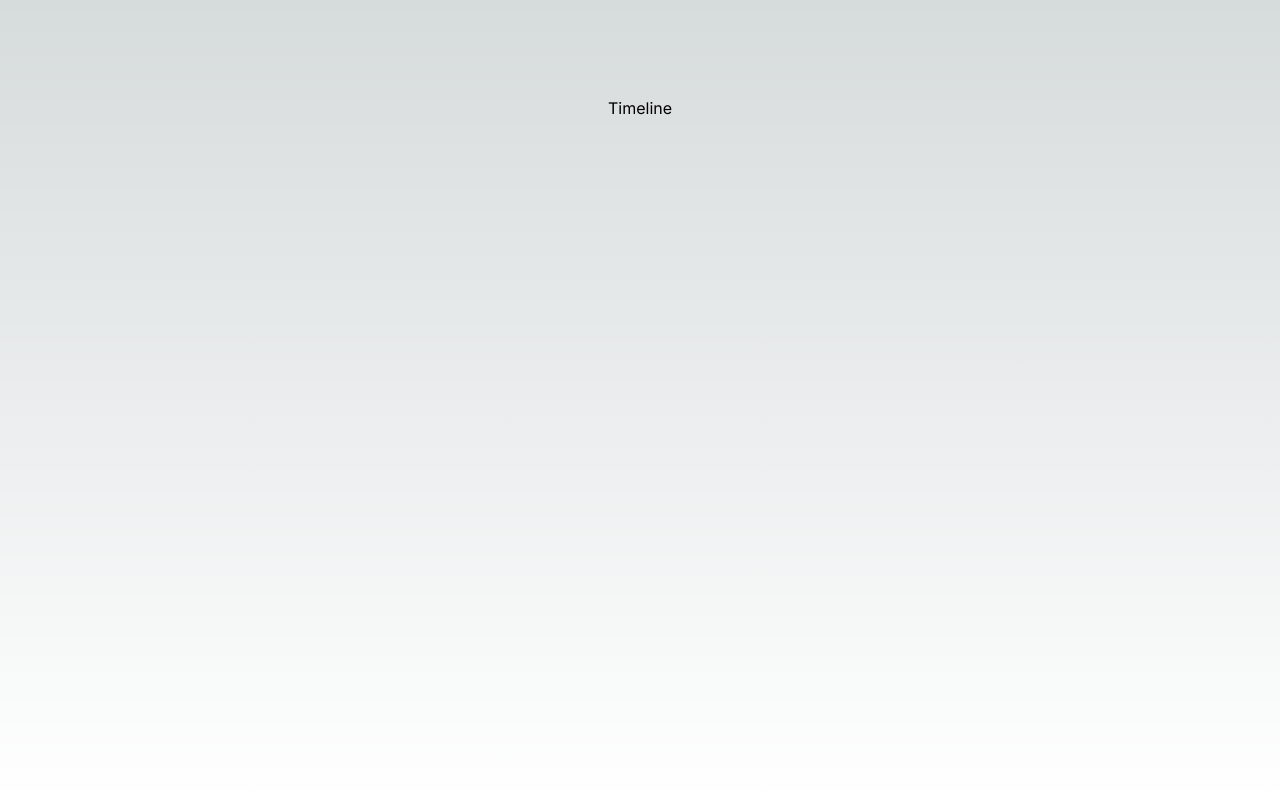
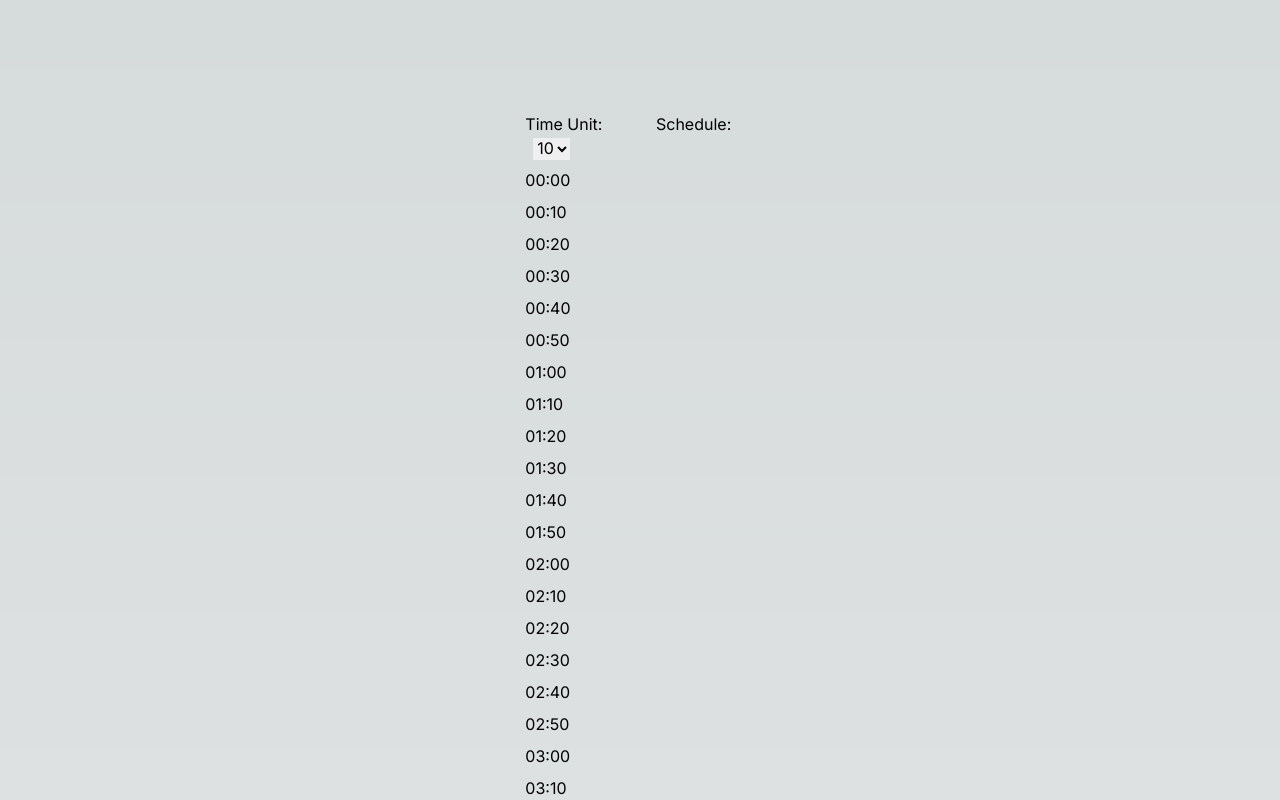
Before and after one commit to yoshikouki/timeline-component, a Next.js app: page / in a window 1280 px wide. Shown: the top 800 px of the page. Built offline with nearby package versions, Linux system fonts and the light colour scheme.

Commit message:
Create temporary timeline component

```diff
--- a/src/app/Timeline.tsx
+++ b/src/app/Timeline.tsx
@@ -1,7 +1,84 @@
+"use client";
+
+import React, { useState } from "react";
+
+interface Datetime {
+  hour: number;
+  minute: number;
+}
+
+interface EventTime {
+  start: Datetime;
+  end: Datetime;
+}
+
+const formatTime = (datetime: Datetime) => {
+  const formattedHour =
+    datetime.hour < 10 ? `0${datetime.hour}` : `${datetime.hour}`;
+  const formattedMinute =
+    datetime.minute < 10 ? `0${datetime.minute}` : `${datetime.minute}`;
+  return `${formattedHour}:${formattedMinute}`;
+};
+
 export default function Timeline() {
+  const [time, setTime] = useState<Partial<EventTime>>({
+    start: undefined,
+    end: undefined,
+  });
+  const [timeUnit, setTimeUnit] = useState<number>(10);
+  const [schedule, setSchedule] = useState<EventTime[]>([]);
+
+  const handleTimeClick = (hour: number, minute: number) => {
+    const datetime: Datetime = { hour, minute };
+
+    if (!time.start) {
+      setTime({ ...time, start: datetime });
+    } else if (!time.end) {
+      setTime({ ...time, end: datetime });
+      setSchedule([...schedule, { start: time.start, end: datetime }]);
+      setTime({ start: undefined, end: undefined });
+    }
+  };
+
   return (
-  <>
-    Timeline
-  </>
-  )
+    <div className="flex">
+      <div className="flex-1 p-4">
+        <label htmlFor="time-unit">Time Unit:</label>
+        <select
+          id="time-unit"
+          value={timeUnit}
+          onChange={(e) => setTimeUnit(Number(e.target.value))}
+          className="ml-2"
+        >
+          <option value={1}>1</option>
+          <option value={5}>5</option>
+          <option value={10}>10</option>
+          <option value={15}>15</option>
+        </select>
+        <div>
+          {Array.from({ length: (24 * 60) / timeUnit }, (_, i) => {
+            const hour = Math.floor((i * timeUnit) / 60);
+            const minute = (i * timeUnit) % 60;
+            return (
+              <div
+                key={i}
+                onClick={() => handleTimeClick(hour, minute)}
+                className="my-2 cursor-pointer"
+              >
+                {formatTime({ hour, minute })}
+              </div>
+            );
+          })}
+        </div>
+      </div>
+      <div className="flex-1 p-4">
+        <h2 className="mb-4">Schedule:</h2>
+        {schedule.map((item, i) => (
+          <div key={i}>
+            {`Schedule ${i + 1}: Start at ${formatTime(item.start)}, End at ${formatTime(item.end)}`}
+          </div>
+        ))}
+      </div>
+    </div>
+  );
 }
```
